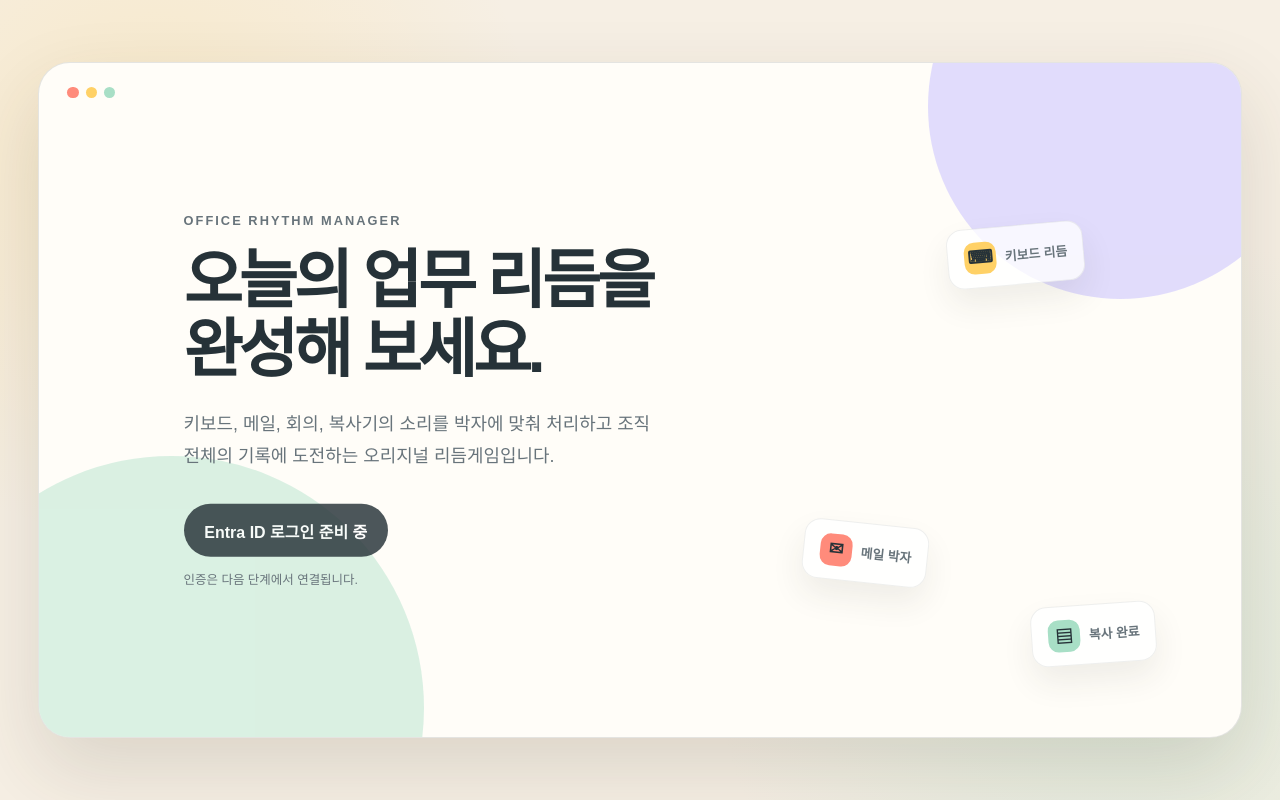
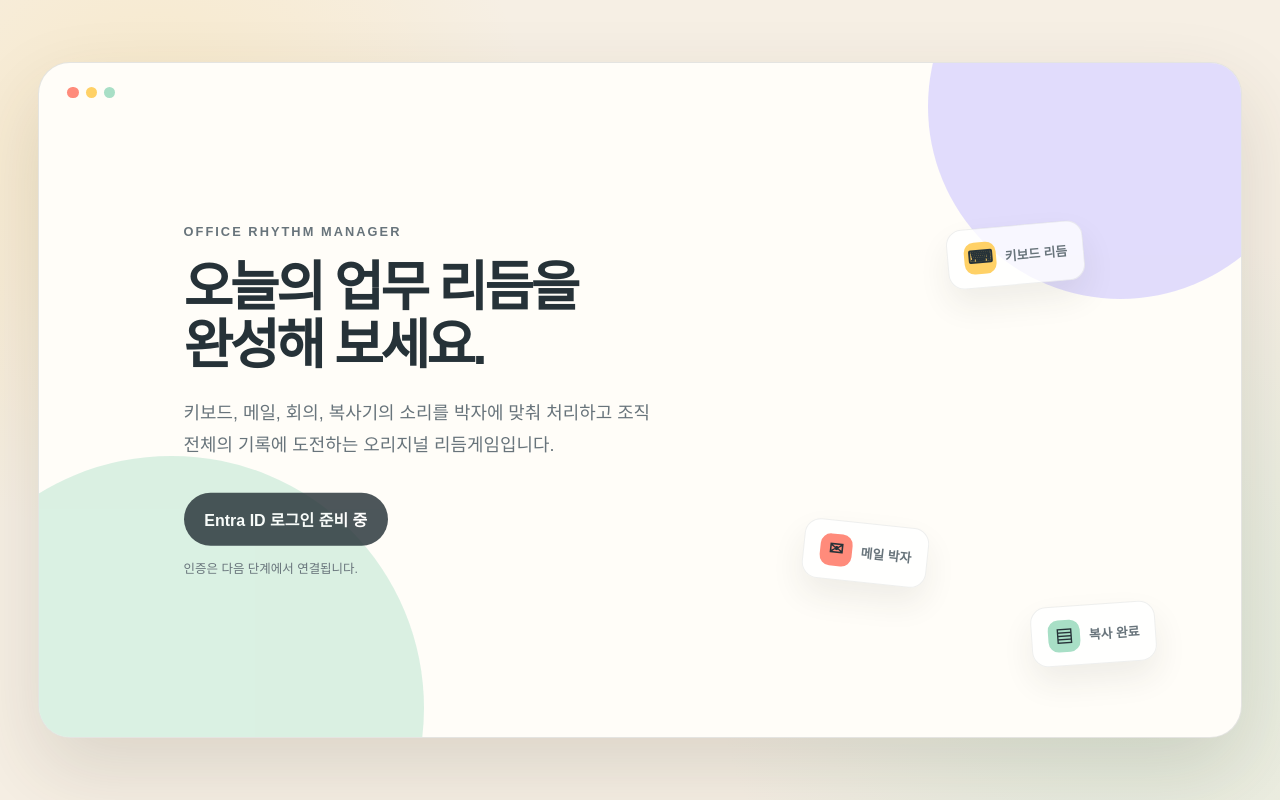
Before and after one commit to ChoiJunn/vibe_game, a Next.js app: page / in a window 1280 px wide. Built offline with nearby package versions, Linux system fonts and the light colour scheme.

Commit message:
fix(ui): keep landing headline on two lines

```diff
--- a/src/app/globals.css
+++ b/src/app/globals.css
@@ -107,7 +107,7 @@ select {
   position: absolute;
   top: 50%;
   left: 12%;
-  width: min(52%, 38rem);
+  width: min(62%, 46rem);
   transform: translateY(-50%);
 }
 
@@ -121,7 +121,7 @@ select {
 
 h1 {
   margin: 0;
-  font-size: clamp(2.1rem, 5vw, 5.2rem);
+  font-size: clamp(2.1rem, 4.2vw, 4.5rem);
   line-height: 1.08;
   letter-spacing: -0.06em;
 }
```
